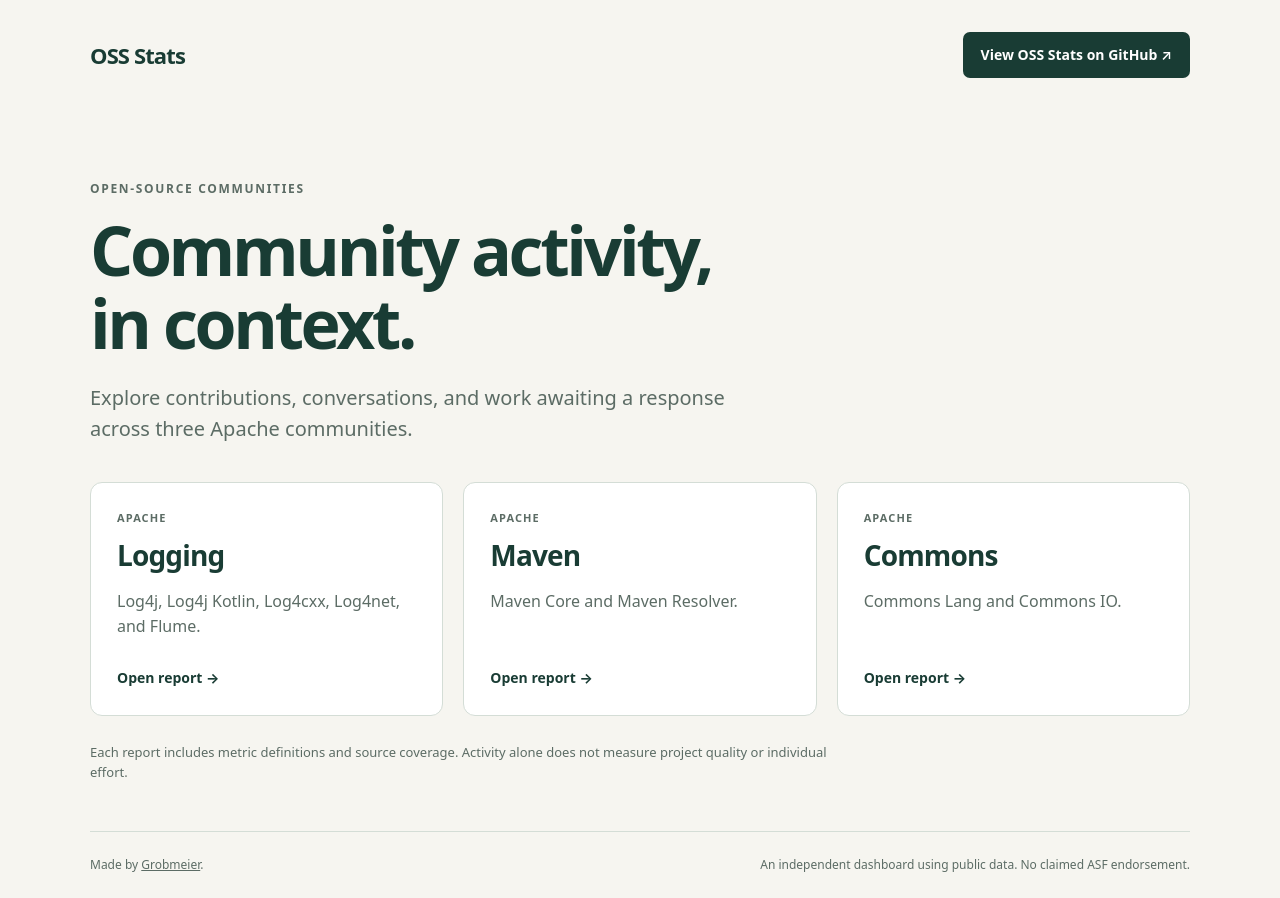
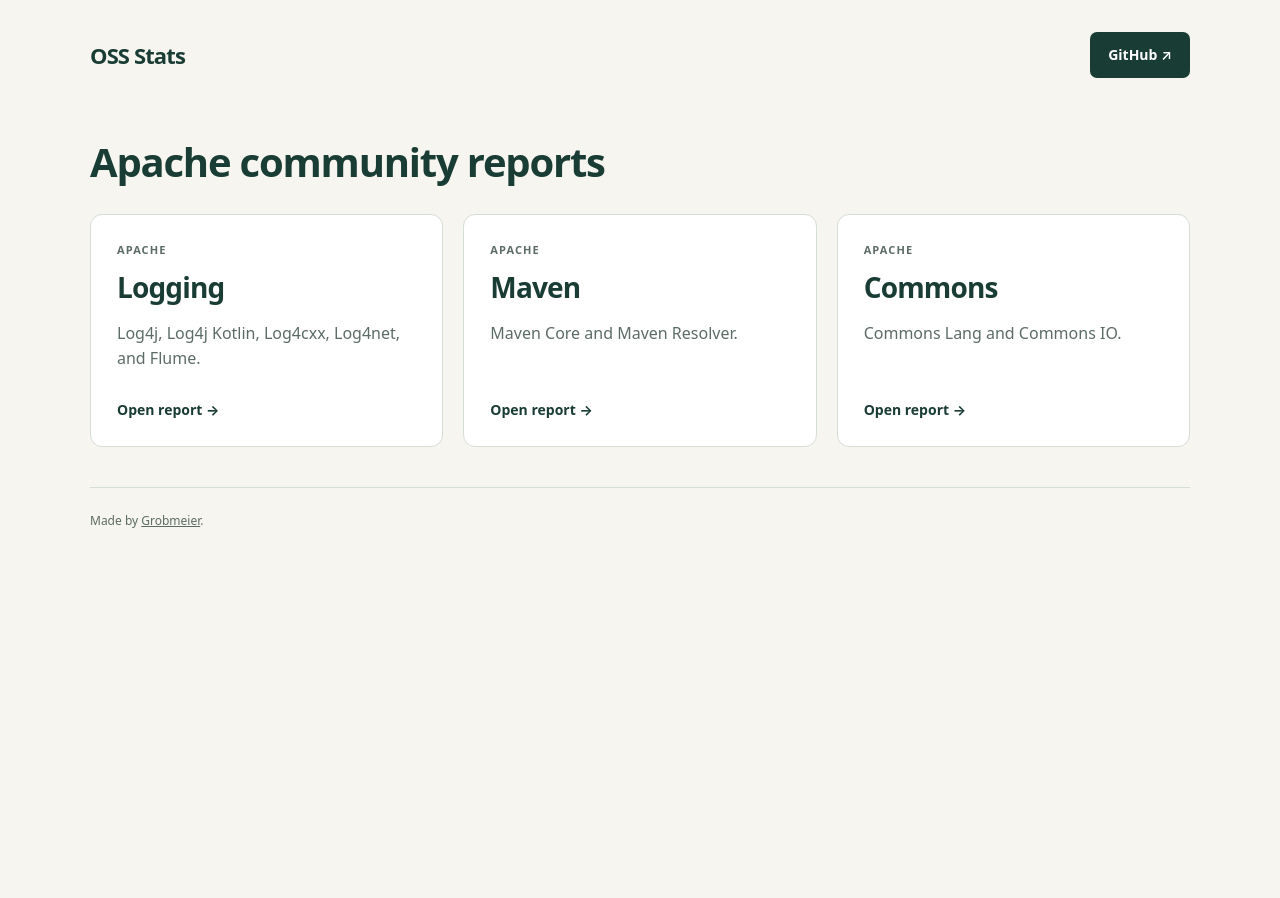
Before and after one commit to grobmeier/oss-stats, a plain HTML site: page landing/index.html in a window 1280 px wide. After the commit the page ends 800 px from the top, so only its background shows below. Drawn offline with Linux system fonts and the light colour scheme.

Commit message:
Simplify the report landing page

```diff
--- a/landing/index.html
+++ b/landing/index.html
@@ -11,12 +11,10 @@
 <body>
   <header class="wrap">
     <a class="brand" href="/">OSS Stats</a>
-    <a class="github" href="https://github.com/grobmeier/oss-stats">View OSS Stats on GitHub <span aria-hidden="true">↗</span></a>
+    <a class="github" href="https://github.com/grobmeier/oss-stats">GitHub <span aria-hidden="true">↗</span></a>
   </header>
   <main class="wrap">
-    <p class="eyebrow">Open-source communities</p>
-    <h1>Community activity,<br>in context.</h1>
-    <p class="intro">Explore contributions, conversations, and work awaiting a response across three Apache communities.</p>
+    <h1>Apache community reports</h1>
     <nav class="reports" aria-label="Community reports">
       <a class="report-card" href="/logging/">
         <span class="project-label">Apache</span><h2>Logging</h2>
@@ -34,11 +32,9 @@
         <span class="open">Open report <span aria-hidden="true">→</span></span>
       </a>
     </nav>
-    <p class="context">Each report includes metric definitions and source coverage. Activity alone does not measure project quality or individual effort.</p>
   </main>
   <footer class="wrap">
     <p>Made by <a href="https://grobmeier.de">Grobmeier</a>.</p>
-    <p>An independent dashboard using public data. No claimed ASF endorsement.</p>
   </footer>
 </body>
 </html>
--- a/landing/landing.css
+++ b/landing/landing.css
@@ -8,10 +8,8 @@ header { display: flex; align-items: center; justify-content: space-between; gap
 .brand { font-size: 22px; font-weight: 750; text-decoration: none; letter-spacing: -.04em; }
 .github { background: var(--ink); color: white; padding: 12px 18px; border-radius: 7px; font-size: 14px; font-weight: 600; text-decoration: none; }
 .github:hover { background: #275649; }
-main { padding-block: 58px 36px; }
-.eyebrow { text-transform: uppercase; letter-spacing: .14em; font-size: 12px; font-weight: 700; color: var(--muted); }
-h1 { font-size: clamp(38px, 6vw, 68px); line-height: 1.07; letter-spacing: -.05em; margin: 16px 0 22px; }
-.intro { max-width: 650px; font-size: 20px; color: var(--muted); margin-bottom: 38px; }
+main { padding-block: 28px 40px; }
+h1 { font-size: clamp(28px, 4vw, 40px); line-height: 1.2; letter-spacing: -.03em; margin: 0 0 28px; }
 .reports { display: grid; grid-template-columns: repeat(3, minmax(0, 1fr)); gap: 20px; }
 .report-card { display: flex; flex-direction: column; padding: 26px; border: 1px solid var(--line); border-radius: 12px; background: white; text-decoration: none; transition: border-color .15s; }
 .report-card:hover { border-color: var(--ink); }
@@ -19,7 +17,6 @@ h1 { font-size: clamp(38px, 6vw, 68px); line-height: 1.07; letter-spacing: -.05e
 h2 { margin: 8px 0 12px; font-size: 28px; letter-spacing: -.03em; }
 .report-card p { color: var(--muted); margin: 0 0 28px; }
 .open { margin-top: auto; font-weight: 650; font-size: 14px; }
-.context { color: var(--muted); max-width: 760px; font-size: 13px; margin-top: 26px; }
 footer { display: flex; justify-content: space-between; flex-wrap: wrap; gap: 12px 24px; border-top: 1px solid var(--line); padding-block: 24px; color: var(--muted); font-size: 12px; }
 footer p { margin: 0; }
 @media (max-width: 720px) { .reports { grid-template-columns: 1fr; } main { padding-top: 30px; } .report-card { padding: 22px; } header { flex-wrap: wrap; } }
```
